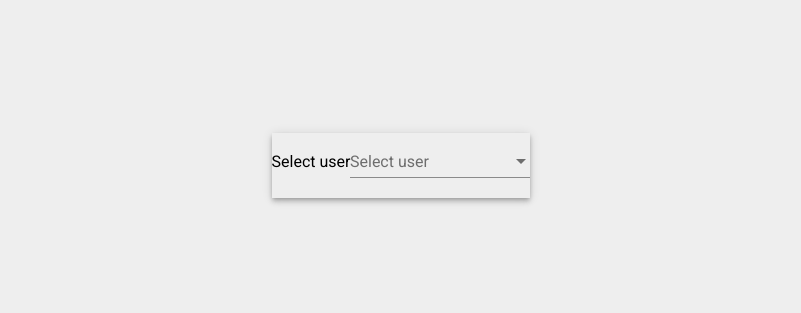
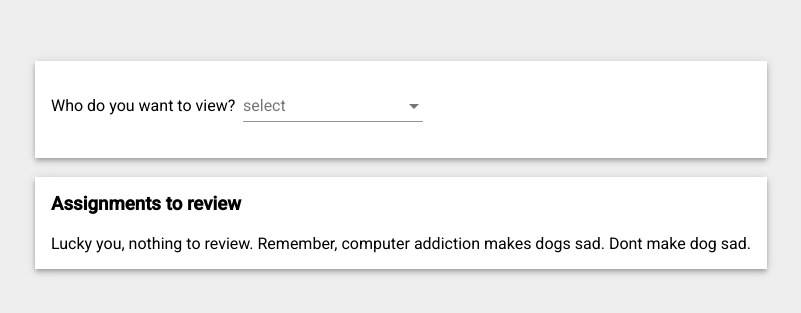
Before and after one commit to AlvarLaid/hackaton-client, an Angular app: page /admin in a window 1280 px wide. Shown: the part 235-548 px from the top of the page, without its empty margins (239-1040 px from the left). Built offline with nearby package versions, Linux system fonts and the light colour scheme.

Commit message:
jaduiawndinuaw

```diff
--- a/src/app/components/admin/admin.component.html
+++ b/src/app/components/admin/admin.component.html
@@ -1,15 +1,23 @@
 <div class="container" >
-  <div class="select-user" [class.mat-elevation-z4]="true" >
-    <span>Select user</span>
+  <div class="select-user" [class.mat-elevation-z4]="true" style="background-color: white; margin:16px;">
+    <div style="padding: 16px;">
+      <span style="padding-right: 8px;">Who do you want to view?</span>
       <mat-form-field>
-      <mat-select placeholder="Select user" (selectionChange)="log()" [(value)]="selected" >
+        <mat-select placeholder="select" (selectionChange)="log()" [(value)]="selected" >
           <mat-option *ngFor="let user of users" [value]="user">
             {{user}}
           </mat-option>
         </mat-select>
       </mat-form-field>
     </div>
-  <div class="to be reviewed" [class.mat-elevation-z4]="true" >
-
+  </div>
+  <div class="to be reviewed" [class.mat-elevation-z4]="true" style="background-color: white; margin:16px;">
+    <h3 style="padding-left: 16px; padding-top: 16px;" >Assignments to review</h3>
+    <div style="padding: 0 16px; padding-bottom: 16px;">
+      Lucky you, nothing to review. Remember, computer addiction makes dogs sad. Dont make dog sad.
+    </div>
+    <ul *ngIf="completed()" style="padding: 0 16px;">
+      <li *ngFor="let completed of completedAssignments"></li>
+    </ul>
   </div>
 </div>
--- a/src/app/components/admin/admin.component.ts
+++ b/src/app/components/admin/admin.component.ts
@@ -1,4 +1,6 @@
 import { Component, OnInit } from '@angular/core';
+import { DataService } from '../../services/data.service';
+import { Router } from '@angular/router';
 
 @Component({
   selector: 'app-admin',
@@ -7,15 +9,25 @@ import { Component, OnInit } from '@angular/core';
 })
 export class AdminComponent implements OnInit {
 
-  constructor() { }
+  constructor(private data: DataService, private router: Router) { }
   selected;
   users = ['Nelli', 'Alvar', 'Egert'];
+  completedAssignments = [];
 
   log(change) {
     console.log(this.selected);
+    // this.data.categories = this.data[this.selected];
+    this.router.navigate(['categories']);
+  }
+
+
+  completed() {
+    console.log(this.data.completedAssignments);
+    return this.data.completedAssignments;
   }
 
   ngOnInit() {
+    this.completedAssignments = this.data.completedAssignments;
   }
 
 }
--- a/src/app/components/skills/skills.component.html
+++ b/src/app/components/skills/skills.component.html
@@ -19,10 +19,10 @@
       </div>
 
       <h3>Assignment</h3>
-      <p> <mat-checkbox *ngIf="!isAdmin()"></mat-checkbox> {{skill.assignment}}</p>
+      <p> <mat-checkbox *ngIf="!isAdmin()" (change)="checked(skill.assignment)"></mat-checkbox> {{skill.assignment}}</p>
     </mat-card-content>
-    <mat-card-actions>
-      <div style="display: flex; justify-content: flex-end; width: 100%;">
+    <mat-card-actions style="padding-left: 16px; padding-bottom: 16px;">
+      <div >
         <button mat-raised-button color="accent" (click)="expand()">{{expanded ? 'Close' : 'Learning materials'}}</button>
         <button mat-raised-button color="accent" (click)="completed()" *ngIf="isAdmin()">Completed</button>
       </div>
--- a/src/app/components/skills/skills.component.ts
+++ b/src/app/components/skills/skills.component.ts
@@ -1,5 +1,6 @@
 import { Component, OnInit, Input } from '@angular/core';
 import { AuthService } from '../../services/auth.service';
+import { DataService } from '../../services/data.service';
 
 @Component({
   selector: 'app-skills',
@@ -8,7 +9,7 @@ import { AuthService } from '../../services/auth.service';
 })
 export class SkillsComponent implements OnInit {
 
-  constructor(private auth: AuthService) { }
+  constructor(private auth: AuthService, private data: DataService) { }
   @Input() skill;
   expanded;
 
@@ -16,6 +17,10 @@ export class SkillsComponent implements OnInit {
 
   isAdmin() {
     return this.auth.username === 'admin';
+  }
+
+  checked(assignemnt) {
+    this.data.completedAssignments.push(assignemnt);
   }
 
   expand() {
--- a/src/app/components/toolbar/toolbar.component.html
+++ b/src/app/components/toolbar/toolbar.component.html
@@ -2,6 +2,6 @@
   <img src="../../../assets/logo.png" alt="">
   <!-- <span style="font-size: 16px;">Hello, {{username}}</span> -->
   <span class="spacer"></span>
-  <span style="padding-right: 24px; font-size: 16px;"> Road to Mid-level {{getAcq()}} / {{getTotal()}} </span>
+  <span style="padding-right: 24px; font-size: 16px;" *ngIf="username !== 'admin'"> Road to Mid-level {{getAcq()}} / {{getTotal()}} </span>
   <button mat-raised-button (click)="logOut()" color="accent" style="margin-right: 16px;">Log out</button>
 </mat-toolbar>
--- a/src/app/components/toolbar/toolbar.component.ts
+++ b/src/app/components/toolbar/toolbar.component.ts
@@ -10,8 +10,6 @@ import { DataService } from '../../services/data.service';
 export class ToolbarComponent implements OnInit {
 
   constructor(private auth: AuthService, private data: DataService) { }
-  done = 5;
-  total = 50;
   username = this.auth.username;
 
   getTotal() {
--- a/src/app/services/data.service.ts
+++ b/src/app/services/data.service.ts
@@ -6,6 +6,8 @@ import { Injectable } from '@angular/core';
 export class DataService {
 
   constructor() { }
+
+  completedAssignments = [];
 
   categories = [
     {
@@ -64,7 +66,7 @@ export class DataService {
               'https://www.youtube.com/watch?v=LaIAHOSKHCQ'
             ]
           },
-          assignment: 'To be the most awesomest JavaScripter ever, simply be awesome'
+          assignment: 'OMG! What more do you want from us???'
         },
       ]
     },
```
Lines whose indentation alone changed are shown as unchanged.
